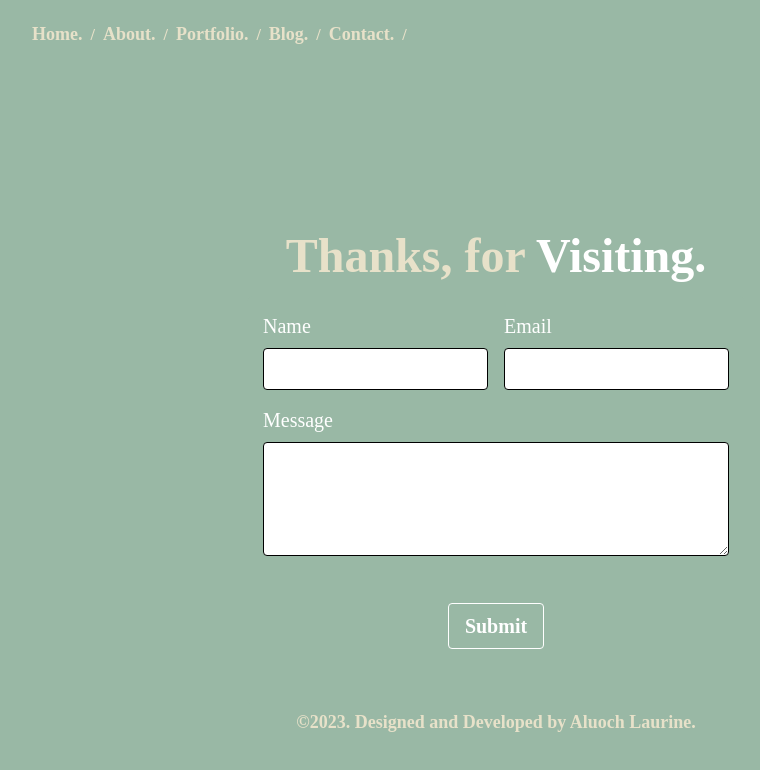
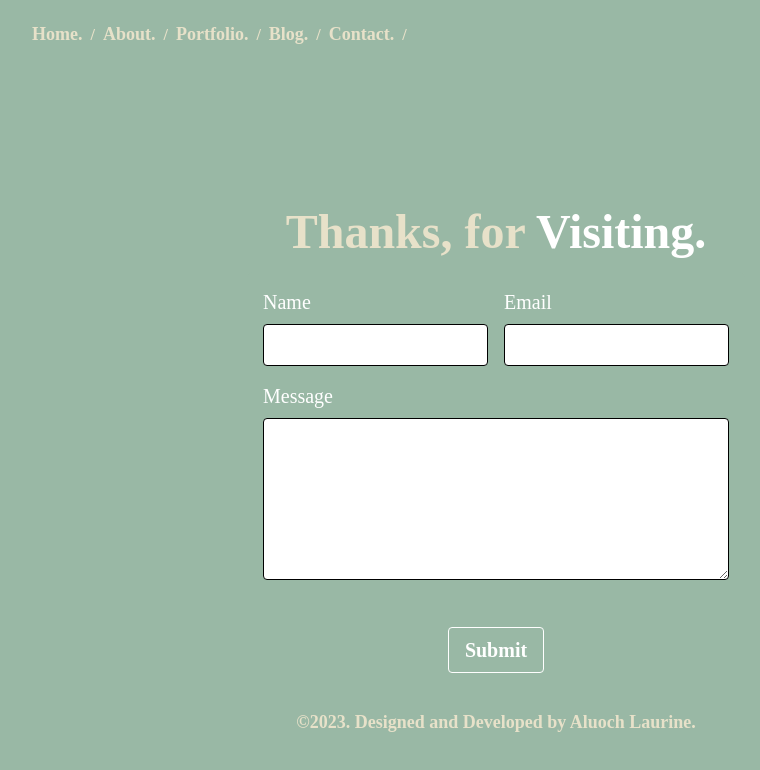
Before and after one commit to laualuoch/aluoch., a React (Create React App) app: page /end in a window 1280 px wide. Shown: the top 770 px of the page, without its empty margins (144-904 px from the left). Built offline with nearby package versions, Linux system fonts and the light colour scheme.

Commit message:
WIP: Contact form

```diff
--- a/src/components/ContactForm.js
+++ b/src/components/ContactForm.js
@@ -1,5 +1,6 @@
 import Button from "./Button";
 import Input from "./Input";
+import MultilineInput from "./MultilineInput";
 
 const ContactForm = () => {
 
@@ -15,53 +16,19 @@ const ContactForm = () => {
         <form className="bg-green p-4 rounded-md" onSubmit={handleSubmit}>
             <div className="mb-4 flex space-x-4">
                 <div className="w-1/2">
-                <label htmlFor="name" className="block text-white font-chilanka text-xl mb-2">
-                    Name
-                </label>
-                <input
-                    type="text"
-                    id="name"
-                    name="name"
-                    value=""
-                    onChange={handleChange}
-                    className="w-full p-2 border rounded focus:outline-none focus:ring focus:border-blue-300"
-                    required
-                />
+                    <Input label="Name" value="" onValueChange={handleChange} />
                 </div>
                 <div className="w-1/2">
-                <label htmlFor="email" className="block text-white font-chilanka text-xl mb-2">
-                    Email
-                </label>
-                <input
-                    type="email"
-                    id="email"
-                    name="email"
-                    value=""
-                    onChange={handleChange}
-                    className="w-full p-2 border rounded focus:outline-none focus:ring focus:border-blue-300"
-                    required
-                />
+                    <Input label="Email" value="" onValueChange={handleChange} />
                 </div>
             </div>
             <div className="mb-4">
-                <label htmlFor="message" className="block text-white font-chilanka text-xl mb-2">
-                Message
-                </label>
-                <textarea
-                id="message"
-                name="message"
-                value=""
-                onChange={handleChange}
-                className="w-full p-2 border rounded focus:outline-none focus:ring focus:border-blue-300"
-                rows="4"
-                required
-                />
+                <MultilineInput label="Message" value="" onValueChange={handleChange}  />
             </div>
             <div className="flex justify-center p-6 mt-4 mb-4">
-                    <Button text="Submit" />
-                </div>
+                <Button text="Submit" />
+            </div>
         </form>
-
     )
 
 }
--- a/src/components/Input.js
+++ b/src/components/Input.js
@@ -1,11 +1,20 @@
 
-const Input = () => {
+const Input = ({label, value, onValueChange}) => {
     return (
-        <input
-            type="text"
-            class="border rounded p-2 focus:outline-none focus:ring focus:border-blue-300"
-            placeholder="Enter your text"
-        />
+        <>
+            <label htmlFor="name" className="block text-white font-chilanka text-xl mb-2">
+                { label }
+            </label>
+            <input
+                type="text"
+                id="name"
+                name="name"
+                value={value}
+                onChange={onValueChange}
+                className="w-full p-2 border rounded focus:outline-none focus:ring focus:border-blue-300"
+                required
+            />
+        </>
     );
 }
 
--- /dev/null
+++ b/src/components/MultilineInput.js
@@ -0,0 +1,22 @@
+
+const MultilineInput = ({label, name, value, onValueChange}) => {
+    return (
+        <>
+            <label htmlFor="message" className="block text-white font-chilanka text-xl mb-2">
+                {label}
+                </label>
+                <textarea
+                id="message"
+                name={name}
+                value={value}
+                onChange={onValueChange}
+                className="w-full p-2 border rounded focus:outline-none focus:ring focus:border-blue-300"
+                rows="6"
+                required
+                />
+
+        </>
+    );
+}
+
+export default MultilineInput;
```
